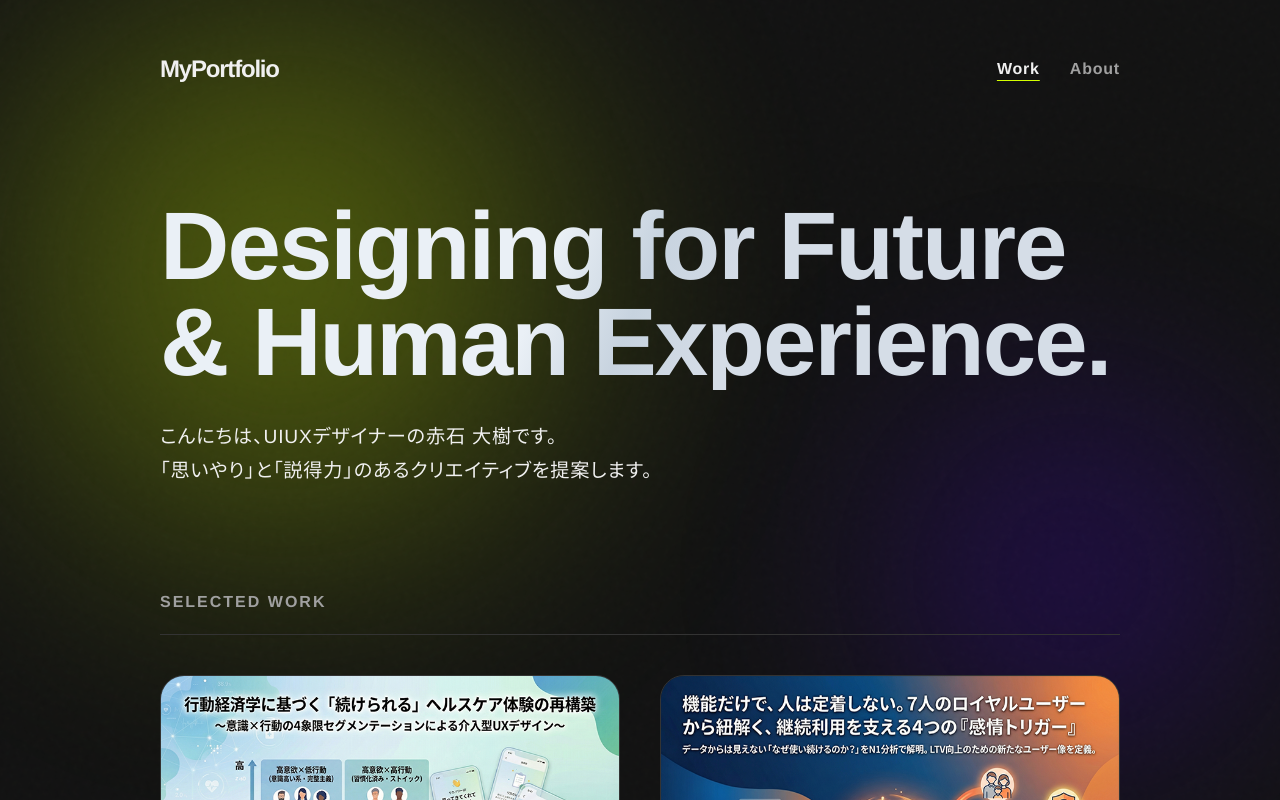
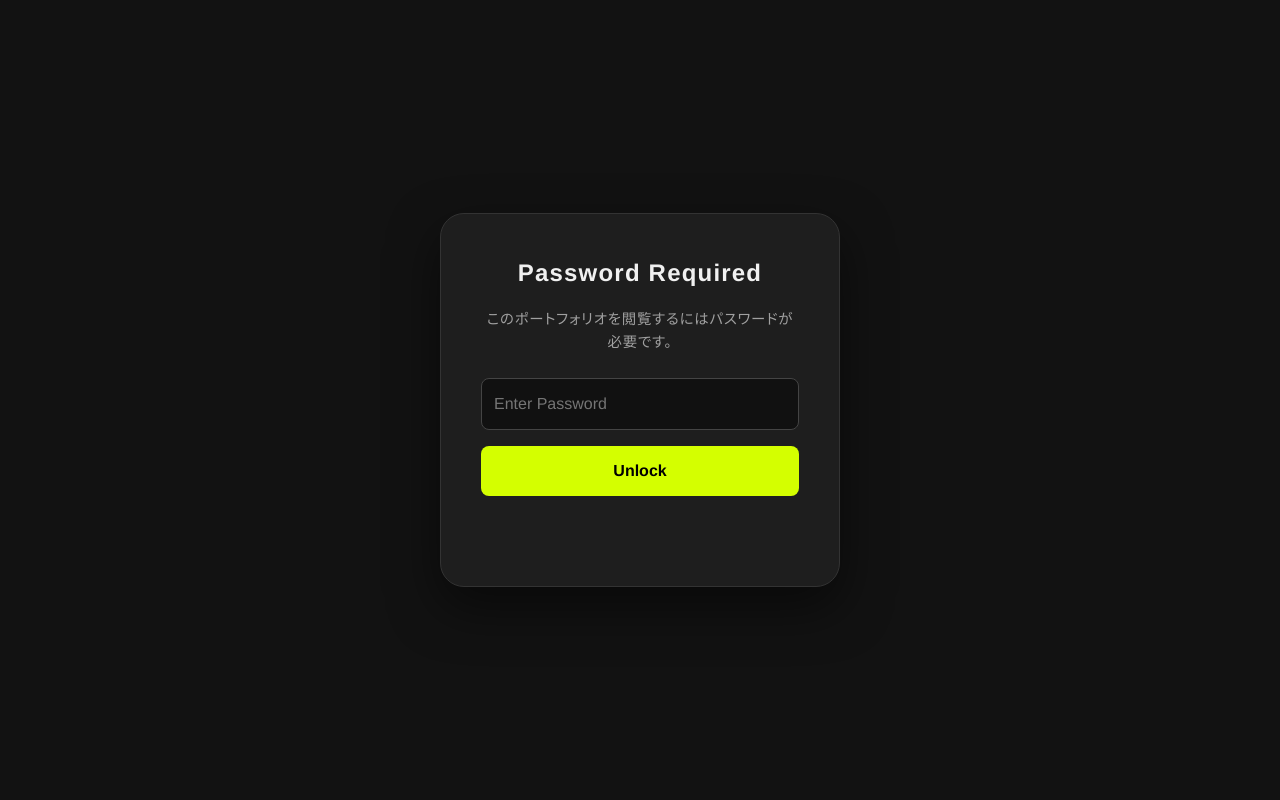
Before and after one commit to akaishidaiki2055-droid/MyPortfolio, a plain HTML site: page index.html in a window 1280 px wide. Shown: the top 800 px of the page. Drawn offline with Linux system fonts and the light colour scheme.

Commit message:
Add files via upload

```diff
--- a/css/common.css
+++ b/css/common.css
@@ -828,3 +828,91 @@ footer {
         grid-template-columns: 1fr;
     }
 }
+
+/* =========================================
+   Password Lock Screen
+   ========================================= */
+
+.lock-screen {
+    position: fixed;
+    top: 0; left: 0;
+    width: 100%; height: 100%;
+    background-color: var(--bg-color);
+    z-index: 9999; /* 最前面に表示 */
+    display: flex;
+    justify-content: center;
+    align-items: center;
+
+    /* ロック解除時のアニメーション */
+    transition: opacity 0.5s ease, visibility 0.5s ease;
+}
+
+/* ロック解除されたら隠す */
+.lock-screen.is-unlocked {
+    opacity: 0;
+    visibility: hidden;
+    pointer-events: none;
+}
+
+.lock-content {
+    text-align: center;
+    background: var(--card-bg);
+    padding: 40px;
+    border-radius: 24px;
+    border: 1px solid #333;
+    box-shadow: 0 20px 50px rgba(0,0,0,0.5);
+    max-width: 400px;
+    width: 90%;
+}
+
+.lock-content h2 {
+    margin-bottom: 16px;
+    font-size: 1.5rem;
+    color: var(--text-main);
+}
+
+.lock-content p {
+    color: var(--text-muted);
+    margin-bottom: 24px;
+    font-size: 0.9rem;
+}
+
+.lock-content input {
+    width: 100%;
+    padding: 12px;
+    margin-bottom: 16px;
+    border-radius: 8px;
+    border: 1px solid #444;
+    background: #111;
+    color: #fff;
+    font-size: 1rem;
+    outline: none;
+}
+
+.lock-content input:focus {
+    border-color: var(--accent-color);
+}
+
+.lock-content button {
+    width: 100%;
+    padding: 12px;
+    border-radius: 8px;
+    border: none;
+    background: var(--accent-color);
+    color: #000;
+    font-weight: bold;
+    font-size: 1rem;
+    cursor: pointer;
+    transition: opacity 0.3s;
+}
+
+.lock-content button:hover {
+    opacity: 0.8;
+}
+
+.error-msg {
+    color: #ff4d4d !important; /* 赤文字 */
+    font-size: 0.85rem !important;
+    margin-top: 10px;
+    min-height: 1.2em; /* エラーがなくても高さを確保してガタつき防止 */
+}
--- a/css/index.css
+++ b/css/index.css
@@ -98,6 +98,7 @@
     line-height: 1;
     margin-bottom: 30px;
     letter-spacing: -0.02em;
+    text-align: left;
 }
 
 .home-hero p {
--- a/index.html
+++ b/index.html
@@ -25,6 +25,15 @@
         <div class="orb orb-2"></div>
         <div class="noise-overlay"></div>
     </div>
+    <div id="lockScreen" class="lock-screen">
+        <div class="lock-content">
+            <h2>Password Required</h2>
+            <p>このポートフォリオを閲覧するにはパスワードが必要です。</p>
+            <input type="password" id="passwordInput" placeholder="Enter Password">
+            <button id="unlockBtn">Unlock</button>
+            <p id="errorMsg" class="error-msg"></p>
+        </div>
+    </div>
     <div class="container">
         <nav class="navbar">
             <div class="logo">MyPortfolio</div>
@@ -35,7 +44,7 @@
         </nav>
 
         <header class="home-hero">
-            <h1 class="shimmer-text">Designing for <span class="highlight">Future</span><br>& Human Experience.</h1>
+            <h1>Designing for <span class="highlight">Future</span><br>& Human Experience.</h1>
             <p>こんにちは、UIUXデザイナーの赤石 大樹です。<br>「思いやり」と「説得力」のあるクリエイティブを提案します。</p>
         </header>
 
--- a/js/script.js
+++ b/js/script.js
@@ -59,4 +59,53 @@ document.addEventListener('DOMContentLoaded', () => {
             observer.observe(step);
         });
 
+    /* =========================================
+       3. Password Protection (パスワードロック)
+       ========================================= */
+    const lockScreen = document.getElementById('lockScreen');
+    const passwordInput = document.getElementById('passwordInput');
+    const unlockBtn = document.getElementById('unlockBtn');
+    const errorMsg = document.getElementById('errorMsg');
+
+    // ★ここでパスワードを設定します
+    const CORRECT_PASSWORD = "stf02055";
+
+    // ロック解除の処理
+    const checkPassword = () => {
+        if (passwordInput.value === CORRECT_PASSWORD) {
+            // パスワード正解
+            lockScreen.classList.add('is-unlocked');
+            // セッションストレージに保存（ブラウザを閉じるまでロック解除状態を維持）
+            sessionStorage.setItem('isUnlocked', 'true');
+        } else {
+            // パスワード不正解
+            errorMsg.textContent = "Password is incorrect.";
+            passwordInput.value = "";
+            // 入力欄を揺らすアニメーション（おまけ）
+            passwordInput.animate([
+                { transform: 'translateX(0)' },
+                { transform: 'translateX(-5px)' },
+                { transform: 'translateX(5px)' },
+                { transform: 'translateX(0)' }
+            ], { duration: 200 });
+        }
+    };
+
+    if (lockScreen) {
+        // すでに解除済みかチェック（ページ遷移してもロックされないようにする）
+        if (sessionStorage.getItem('isUnlocked') === 'true') {
+            lockScreen.classList.add('is-unlocked'); // 最初から隠す
+        } else {
+            // ボタンクリックで判定
+            unlockBtn.addEventListener('click', checkPassword);
+
+            // Enterキーでも判定
+            passwordInput.addEventListener('keypress', (e) => {
+                if (e.key === 'Enter') {
+                    checkPassword();
+                }
+            });
+        }
+    }
+
 });
```
